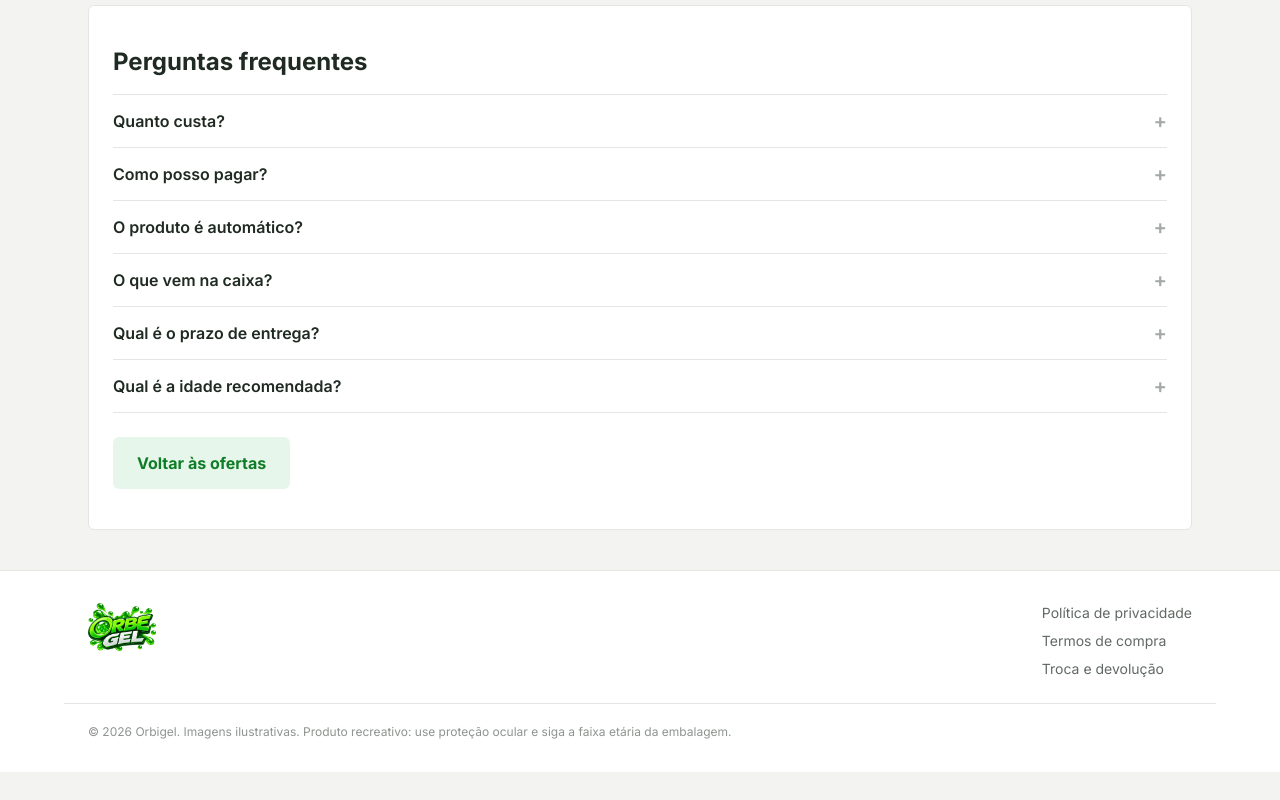
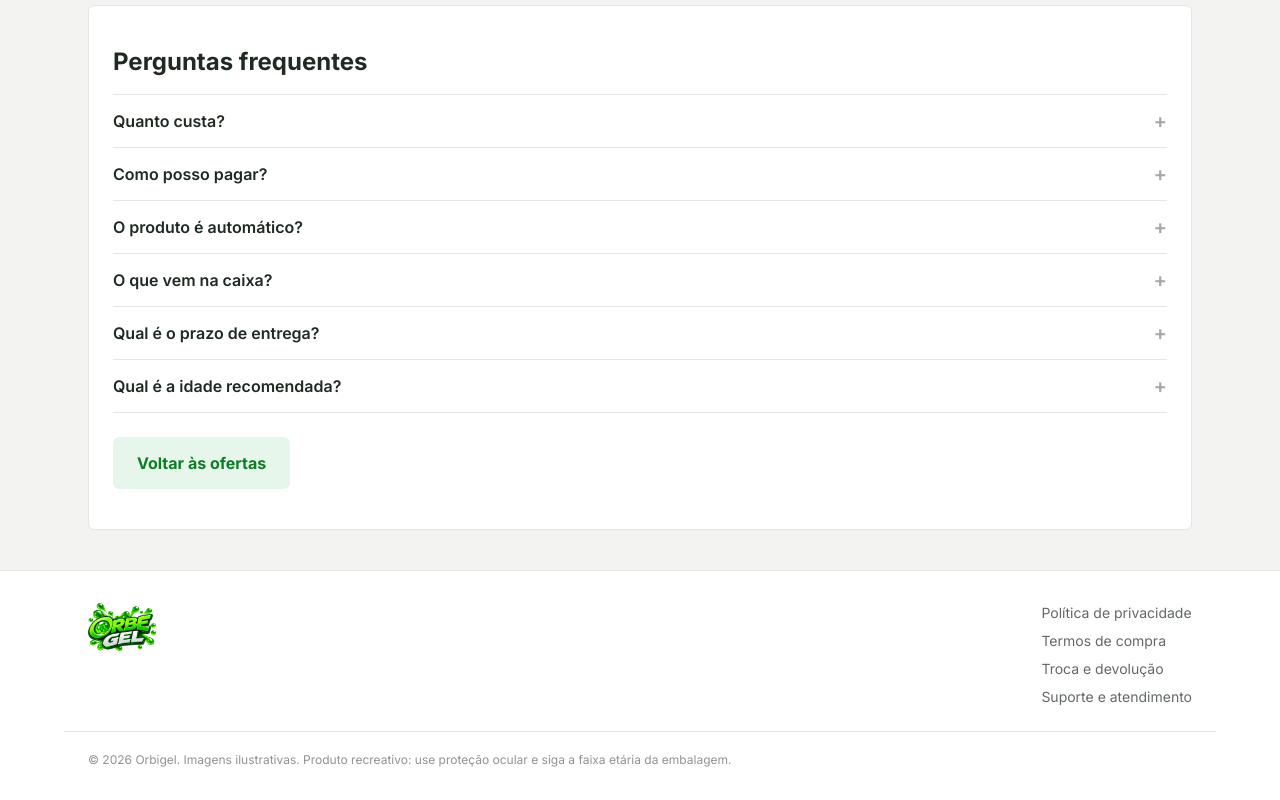
Before and after one commit to trabalhobsdo-glitch/gel, a React (Vite) app: page / in a window 1280 px wide. Shown: the part 3800-4600 px from the top of the page. Before the commit the page ends 4572 px from the top, so only its background shows below. Built offline with nearby package versions, Linux system fonts and the light colour scheme.

Commit message:
Update Home.tsx

```diff
--- a/src/pages/Home.tsx
+++ b/src/pages/Home.tsx
@@ -323,6 +323,7 @@ export default function Home() {
             <Link to="/legal/privacidade" className="hover:text-ink">Política de privacidade</Link>
             <Link to="/legal/termos" className="hover:text-ink">Termos de compra</Link>
             <Link to="/legal/trocas" className="hover:text-ink">Troca e devolução</Link>
+            <Link to="/legal/suporte" className="hover:text-ink">Suporte e atendimento</Link>
           </nav>
         </Container>
         <Container className="mt-6 border-t border-line pt-5 text-xs text-ink/50">
```
